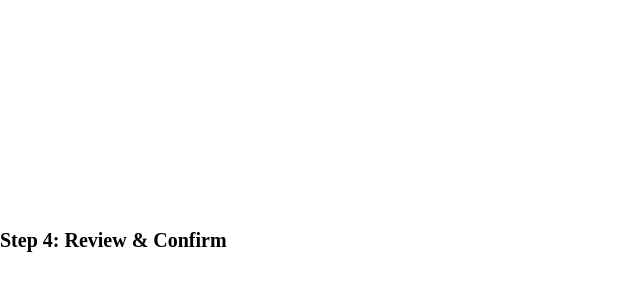
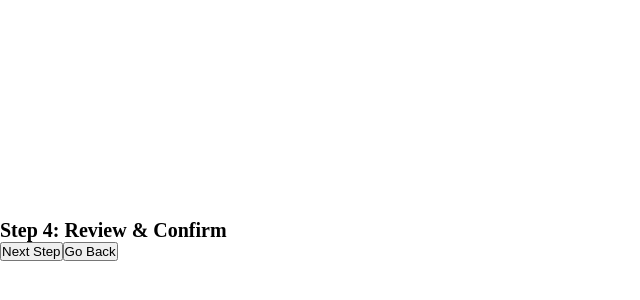
Before and after one commit to ziad-rima/Multi-Step-Form, a React (Vite) app: page /step-4 in a window 1280 px wide. Shown: the part 160-460 px from the top of the page, without its empty margins (0-640 px from the left). Built offline with nearby package versions, Linux system fonts and the light colour scheme.

Commit message:
add navigation to other pages & Next Step Go Back buttons

```diff
--- a/src/pages/Step2.jsx
+++ b/src/pages/Step2.jsx
@@ -1,8 +1,13 @@
+import { useNavigate } from "react-router-dom"
+
 const Step2 = () => {
-    return (
-      <h1>
-        Step 2: Select Plan
-      </h1>
+  const navigate = useNavigate();
+  return (
+    <>
+      <h1>Step 2: Select Plan</h1>
+      <button onClick={() => navigate("/step-3")}>Next Step</button>
+      <button onClick={() => navigate("/")}>Go Back</button>
+    </>
     )
   }
 
--- a/src/pages/Step3.jsx
+++ b/src/pages/Step3.jsx
@@ -1,10 +1,13 @@
-
+import { useNavigate } from "react-router-dom"
 
 const Step3 = () => {
+  const navigate = useNavigate();
   return (
-    <h1>
-      Step 3: Pick Add-ons
-    </h1>
+    <>
+      <h1>Step 3: Pick Add-ons</h1>
+      <button onClick={() => navigate("/step-4")}>Next Step</button>
+      <button onClick={() => navigate("/step-2")}>Go Back</button>
+    </>
   )
 }
 
--- a/src/pages/Step4.jsx
+++ b/src/pages/Step4.jsx
@@ -1,10 +1,12 @@
-import React from 'react'
-
+import { useNavigate } from "react-router-dom"
 const Step4 = () => {
+  const navigate = useNavigate();
   return (
-    <h1>
-      Step 4: Review & Confirm
-    </h1>
+    <>
+    <h1>Step 4: Review & Confirm</h1>
+    <button onClick={() => navigate("/step-5")}>Next Step</button>
+    <button onClick={() => navigate("/step-3")}>Go Back</button>
+    </>
   )
 }
 
--- a/src/pages/Step5.jsx
+++ b/src/pages/Step5.jsx
@@ -1,5 +1,3 @@
-import React from 'react'
-
 const Step5 = () => {
   return (
     <h1>
```
